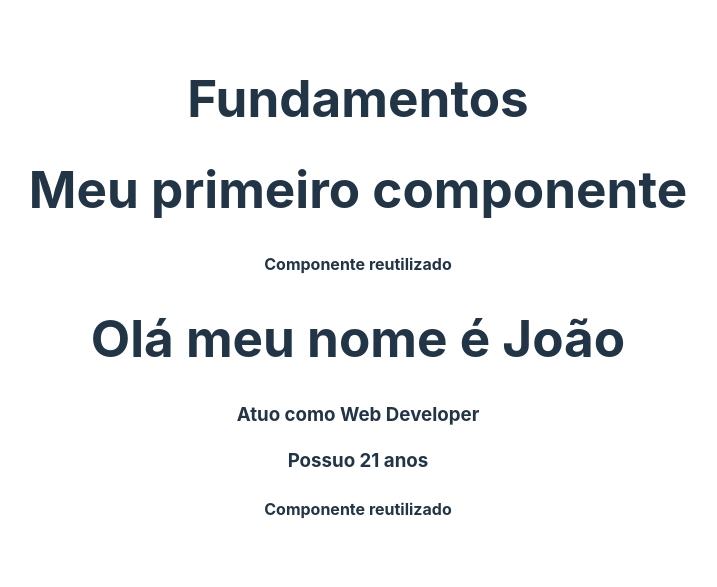
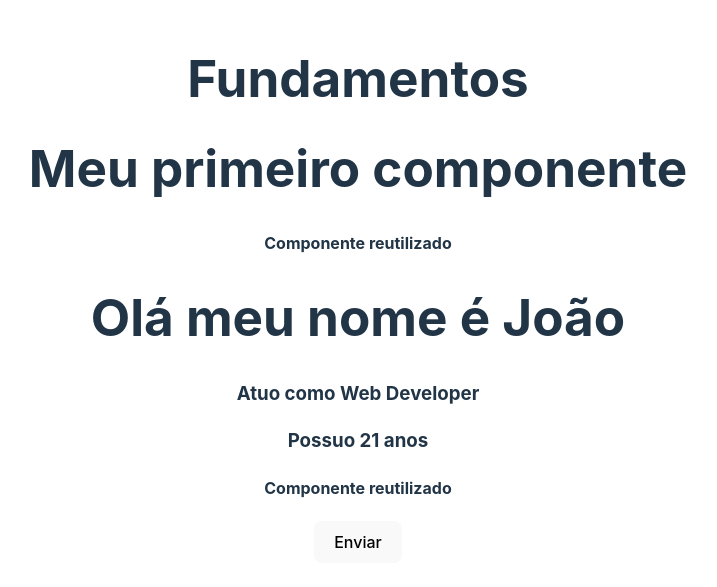
Before and after one commit to Altovisk09/Estudo-React, a React (Vite) app in the folder fundamentos/: page / in a window 1280 px wide. Shown: the part 111-698 px from the top of the page, without its empty margins (282-999 px from the left). Built offline with nearby package versions, Linux system fonts and the light colour scheme.

Commit message:
Eventos em React, utilização simples

```diff
--- a/fundamentos/src/App.jsx
+++ b/fundamentos/src/App.jsx
@@ -5,6 +5,7 @@ import './App.css'
 import FirstComponent from './components/FirstComponent'
 import TemplateExpressions from './components/TemplateExpressions'
 import MultComponent from './components/MultComponent'
+import Events from './components/Events'
 
 function App() {
   return (
@@ -13,6 +14,7 @@ function App() {
       <FirstComponent/>
       <TemplateExpressions/>
       <MultComponent/>
+      <Events/>
     </div>
   )
 }
--- /dev/null
+++ b/fundamentos/src/components/Events.jsx
@@ -0,0 +1,14 @@
+const Events = ()=>{
+    const handleEvent=(e)=>{
+        console.log('Evento Acionado', e)
+    }
+    return (
+        <div>
+            <div>
+                <button onClick={handleEvent}>Enviar</button>
+            </div>
+        </div>
+    )
+}
+
+export default Events;
```
